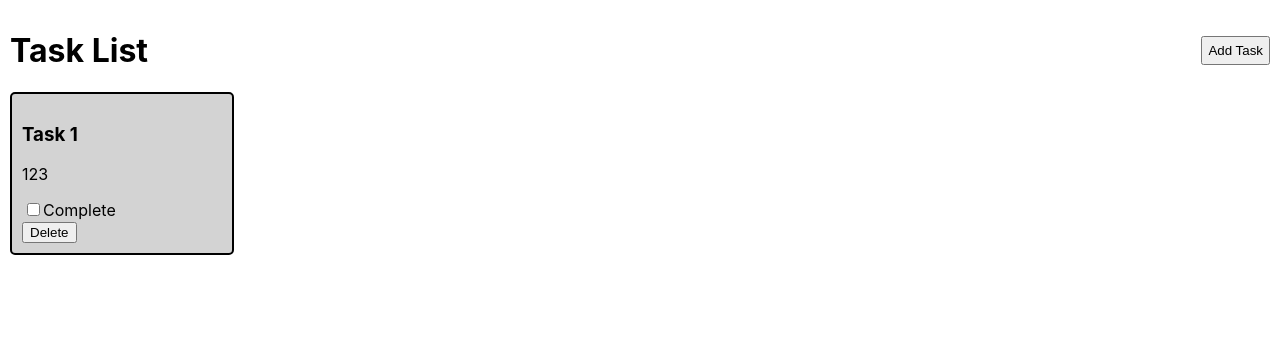
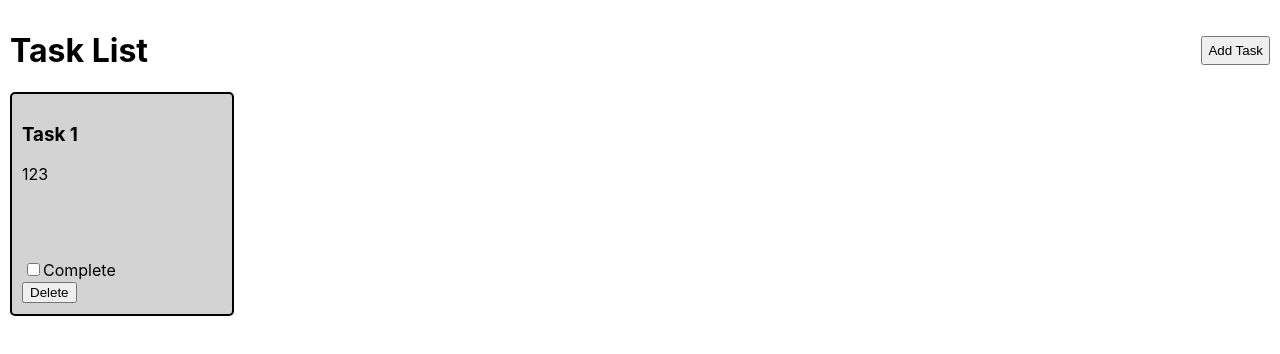
Before and after one commit to masonwaller/bldr-check, a React (Create React App) app: page / in a window 1280 px wide. Shown: the top 354 px of the page. Built offline with nearby package versions, Linux system fonts and the light colour scheme; no server answers.

Commit message:
add height to cards and overflow to descriptions

```diff
--- a/src/components/task-list/TaskCard.css
+++ b/src/components/task-list/TaskCard.css
@@ -3,7 +3,14 @@
   border: 2px solid black;
   border-radius: 5px;
   width: 200px;
+  height: 200px;
   padding: 10px;
   background-color: lightgray;
   margin: 0 5px 5px 0;
 }
+
+.task-description {
+  text-overflow: ellipsis;
+  overflow: hidden;
+  height: 80px;
+}
--- a/src/components/task-list/TaskCard.js
+++ b/src/components/task-list/TaskCard.js
@@ -5,7 +5,7 @@ export default function TaskCard({ task, completeTask, deleteTask }) {
   return (
     <li key={task.id} className="task-card">
       <h3>{task.name}</h3>
-      <p>{task.description}</p>
+      <p className="task-description">{task.description}</p>
       <input
         type="checkbox"
         checked={task.complete}
```
